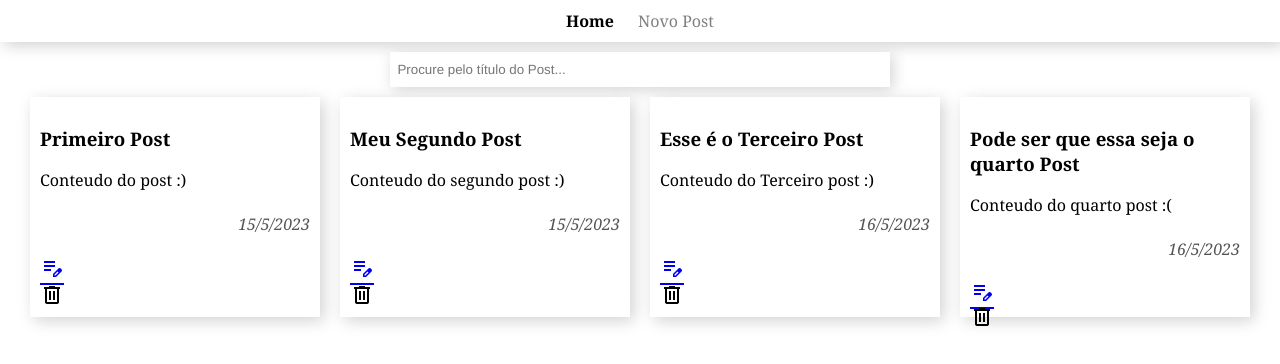
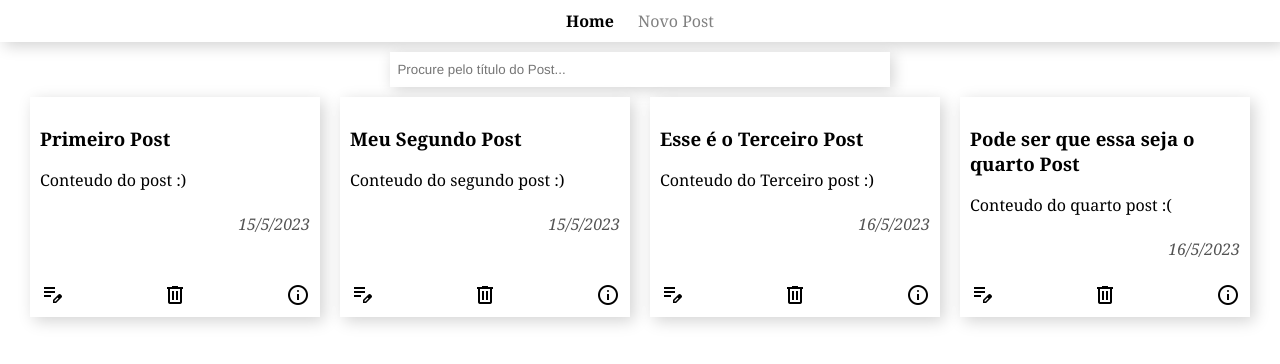
Before and after one commit to EduardoScarante/blog, a Vue app: page / in a window 1280 px wide. Shown: the top 364 px of the page. Built offline with nearby package versions, Linux system fonts and the light colour scheme.

Commit message:
estilização

```diff
--- a/src/views/Home.vue
+++ b/src/views/Home.vue
@@ -65,6 +65,8 @@ export default {
           <p>{{ x.content }}</p>
           <h4><i>{{ x.datetime }}</i></h4>
         </div>
+
+        <div class="icons">
           <span class="material-symbols-outlined">
             <RouterLink :to="`/edit/${getPostId(x.title)}`"> edit_note </RouterLink>
           </span>
@@ -75,6 +77,11 @@ export default {
           <span @click="setupModal(getPostId(x.title))" class="material-symbols-outlined">
             delete
           </span>
+
+          <span class="material-symbols-outlined">
+            info
+          </span>
+        </div>
 
       </div>
     </div>
@@ -158,6 +165,20 @@ export default {
   text-align: end;
 }
 
+.icons{
+  display: flex;
+  justify-content: space-between;
+}
+
+.icons span:hover{
+  cursor: pointer;
+}
+
+.icons span a{
+  color: black;
+  text-decoration: none;
+}
+
 
 @media (max-width: 600px) {
 
```
Lines whose indentation alone changed are shown as unchanged.
